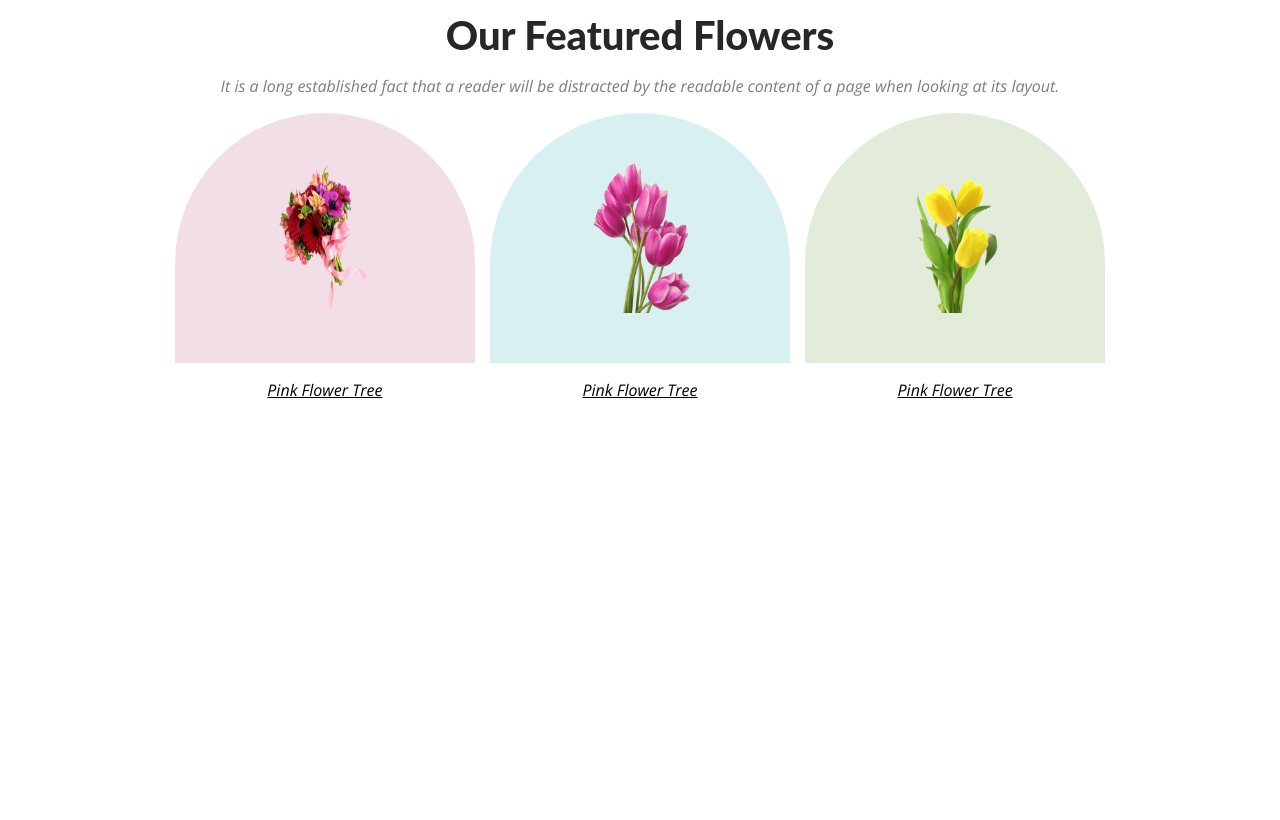
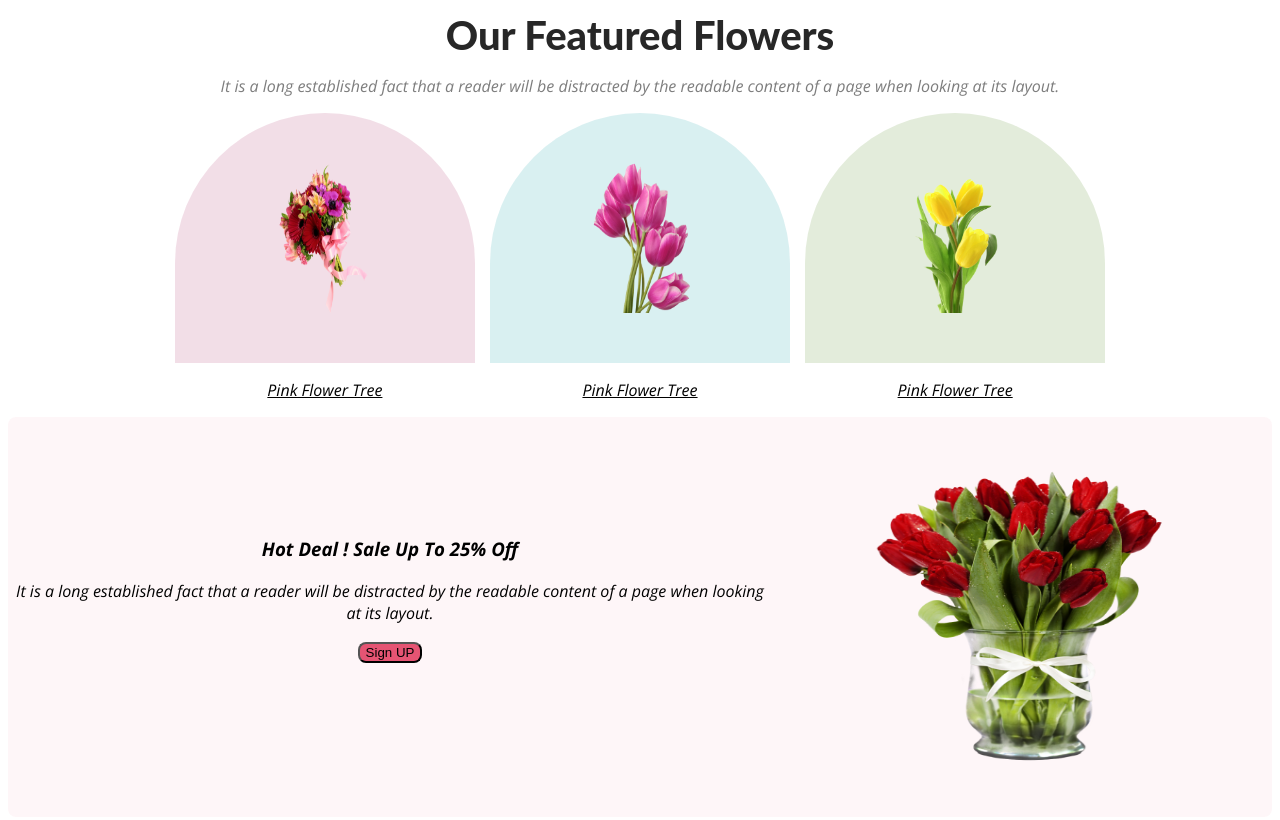
Before and after one commit to Muhammad-Limon/assinment-1, a plain HTML site: page index.html in a window 1280 px wide. Shown: the part 700-1520 px from the top of the page. Before the commit the page ends 1125 px from the top, so only its background shows below. Drawn offline with nearby package versions, Linux system fonts and the light colour scheme.

Commit message:
banner sale post

```diff
--- a/index.css
+++ b/index.css
@@ -67,7 +67,8 @@ body {
     border-radius: 300px 300px 0px 0px;
     background: rgba(71, 125, 17, 0.15);
 }
-.flower-info-link{
+
+.flower-info-link {
     display: flex;
     justify-content: center;
     gap: 200px;
@@ -79,3 +80,19 @@ img {
     height: 150px;
     padding: 50px 100px;
 }
+
+/*banner sale post*/
+.banner {
+    border-radius: 8px;
+    background: rgba(229, 84, 115, 0.05);
+    justify-content: center;
+}
+.banner-info{
+    padding: 100px 0px;
+}
+
+#flower-8 {
+    width: 300px;
+    height: 300px;
+    flex-shrink: 0;
+}
--- a/index.html
+++ b/index.html
@@ -42,7 +42,17 @@
             <p>Pink Flower Tree</p>
             <p>Pink Flower Tree</p>
         </div>
+        <nav class="banner">
+            <div class="banner-info">
+                <h3>Hot Deal ! Sale Up To 25% Off</h3>
+                <p>It is a long established fact that a reader will be distracted by the readable content of a page when
+                    looking at its layout.</p>
+                <button class="btn-primary">Sign UP</button>
+            </div>
+            <img id="flower-8" src="Flower-Asset/pngwing 8.png" alt="">
+        </nav>
     </main>
+    </div>
     <footer>
 
     </footer>
```
